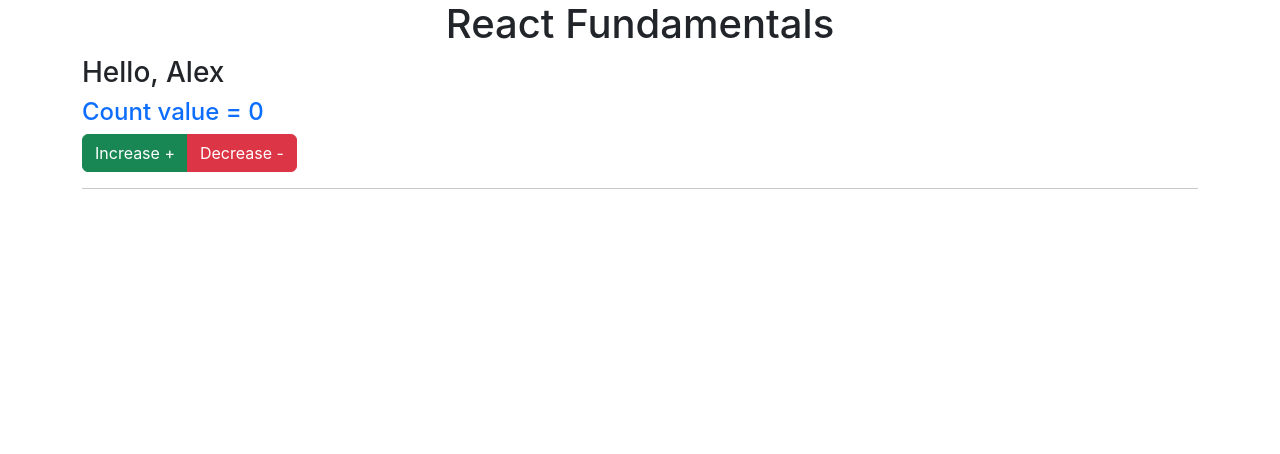
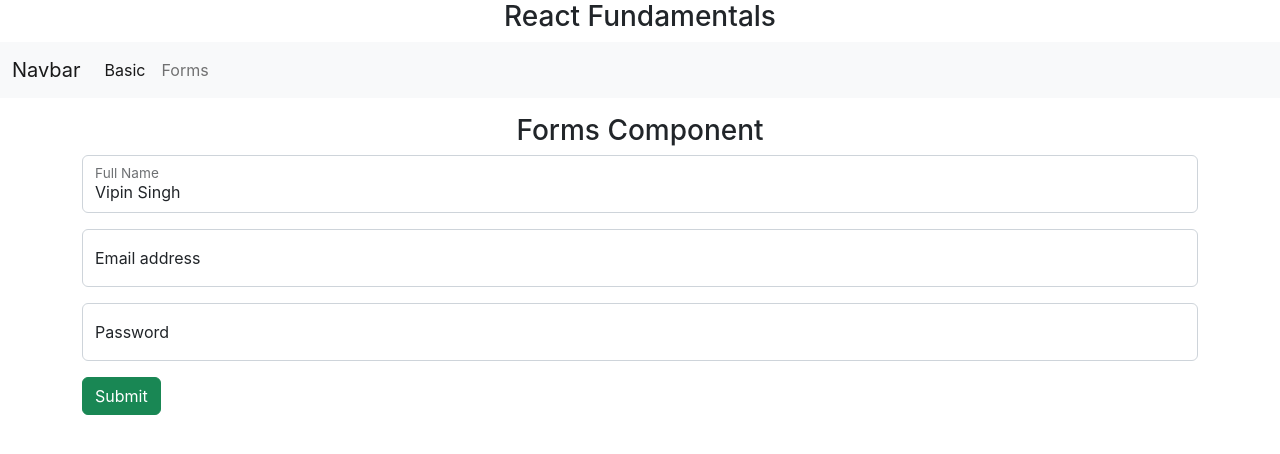
Before and after one commit to vpnsingh/ReactBasicTraining, a React (Create React App) app: page /forms in a window 1280 px wide. Shown: the top 454 px of the page. Built offline with nearby package versions, Linux system fonts and the light colour scheme.

Commit message:
routing added

```diff
--- a/package.json
+++ b/package.json
@@ -10,6 +10,7 @@
     "jquery": "^3.6.0",
     "react": "^18.2.0",
     "react-dom": "^18.2.0",
+    "react-router-dom": "^6.3.0",
     "react-scripts": "5.0.1",
     "web-vitals": "^2.1.4"
   },
--- a/src/App.js
+++ b/src/App.js
@@ -1,20 +1,12 @@
-import logo from './logo.svg';
 import './App.css';
-import Basic from './components/Basic';
+import Base from './core/Base';
 
 function App() {
 
-  const employeeData = [
-    { id: 101, name: 'John', salary: 25000 },
-    { id: 102, name: 'David', salary: 35000 },
-    { id: 103, name: 'Charles', salary: 85000 },
-    { id: 104, name: 'Gary', salary: 50000 }
-  ]
-
   return (
-    <div className="container">
-      <h1 className='text-center'>React Fundamentals</h1>
-      <Basic name="Alex" employee={employeeData} />
+    <div>
+      <h3 className='text-center'>React Fundamentals</h3>
+      <Base />
     </div>
   );
 }
--- /dev/null
+++ b/src/common/Header.js
@@ -0,0 +1,27 @@
+import React from 'react'
+import { Link } from 'react-router-dom';
+
+const Header = () => {
+  return (
+    <nav className="navbar navbar-expand-lg navbar-light bg-light">
+        <div className="container-fluid">
+            <a className="navbar-brand" href="#">Navbar</a>
+            <button className="navbar-toggler" type="button" data-bs-toggle="collapse" data-bs-target="#navbarNav" aria-controls="navbarNav" aria-expanded="false" aria-label="Toggle navigation">
+                <span className="navbar-toggler-icon"></span>
+            </button>
+            <div className="collapse navbar-collapse" id="navbarNav">
+            <ul className="navbar-nav">
+                <li className="nav-item">
+                    <Link to="/basic" className="nav-link active" aria-current="page">Basic</Link>
+                </li>
+                <li className="nav-item">
+                    <Link to="/forms" className="nav-link">Forms</Link>
+                </li>
+            </ul>
+            </div>
+        </div>
+    </nav>
+  )
+}
+
+export default Header;
--- a/src/components/Basic.js
+++ b/src/components/Basic.js
@@ -1,9 +1,16 @@
 import React, {useState} from "react";
+import Child from "./Child";
 
-const Basic = (props) => {
+const Basic = () => {
 
     const [count, setCount] = useState(0);
-    const [showemployee, setEmployee] = useState(false);
+
+    const employeeData = [
+        { id: 101, name: 'John', salary: 25000 },
+        { id: 102, name: 'David', salary: 35000 },
+        { id: 103, name: 'Charles', salary: 85000 },
+        { id: 104, name: 'Gary', salary: 50000 }
+    ]
 
     const increment = () => {
         setCount(count+1)
@@ -15,7 +22,6 @@
 
     return(
         <div>
-            <h3>Hello, {props.name}</h3>
             <div>
                 <h4 className="text-primary">Count value = {count}</h4>
                 <div className="btn-group">
@@ -24,27 +30,7 @@
                 </div>
             </div>
             <hr/>
-            {
-                showemployee && (
-                <table className="table">
-                    <tr>
-                        <th>Sr No.</th>
-                        <th>ID</th>
-                        <th>Name</th>
-                        <th>Salary</th>
-                    </tr>
-                    {
-                        props.employee.map((ele, i) => {
-                            return <tr key={i}>
-                                <td>{i+1}</td>
-                                <td>{ele.id}</td>
-                                <td>{ele.name}</td>
-                                <td>{ele.salary}</td>
-                            </tr>
-                        })
-                    }
-                </table>)
-            }
+            <Child name="New user" employee={employeeData} />
         </div>
     )
 }
--- /dev/null
+++ b/src/components/Child.js
@@ -0,0 +1,30 @@
+import React from 'react'
+
+const Child = ({name, employee}) => {
+
+  return (
+    <div>
+        <h3>Hello, {name}</h3>
+        <table className="table">
+            <tr>
+                <th>Sr No.</th>
+                <th>ID</th>
+                <th>Name</th>
+                <th>Salary</th>
+            </tr>
+            {
+                employee.map((ele, i) => {
+                    return <tr key={i}>
+                        <td>{i+1}</td>
+                        <td>{ele.id}</td>
+                        <td>{ele.name}</td>
+                        <td>{ele.salary}</td>
+                    </tr>
+                })
+            }
+        </table>
+    </div>
+  )
+}
+
+export default Child;
--- /dev/null
+++ b/src/components/Forms.js
@@ -0,0 +1,58 @@
+import React, {useState} from "react";
+
+const Forms = () => {
+
+    const [userinfo, setUserInfo] = useState({
+        fullName : 'Vipin Singh',
+        email : '',
+        password : ''
+    })
+
+    const { fullName, email, password } = userinfo
+
+    const submitDetails = (e) => {
+        e.preventDefault();
+        if(fullName == ''){
+            alert('Full Name can not be blank');
+            return
+        }else if(email == ''){
+            alert('Email can not be blank');
+            return
+        }else if(password == ''){
+            alert('Password can not be blank');
+            return
+        }
+        console.log(userinfo)
+    }
+
+    const handleChange = (name) => event => {
+        console.log(name, event.target.value)
+        setUserInfo({...userinfo, [name] : event.target.value})
+    }
+
+    return (
+        <div>
+            <h3 className="text-center mt-3">Forms Component</h3>
+            <form>
+                <div class="form-floating mb-3">
+                    <input type="text" class="form-control" id="floatingName" placeholder="Full Name"
+                        onChange={handleChange('fullName')} value={fullName} />
+                    <label for="floatingName">Full Name</label>
+                </div>
+                <div class="form-floating mb-3">
+                    <input type="email" class="form-control" id="floatingInput" placeholder="name@example.com"
+                        onChange={handleChange('email')} value={email} />
+                    <label for="floatingInput">Email address</label>
+                </div>
+                <div class="form-floating">
+                    <input type="password" class="form-control" id="floatingPassword" placeholder="Password"
+                        onChange={handleChange('password')} value={password}/>
+                    <label for="floatingPassword">Password</label>
+                </div>
+                <button className="btn btn-success mt-3" onClick={submitDetails}>Submit</button>
+            </form>
+        </div>
+    )
+}
+
+export default Forms;
--- /dev/null
+++ b/src/core/Base.js
@@ -0,0 +1,28 @@
+import React from 'react'
+import { BrowserRouter, Routes, Route } from 'react-router-dom';
+import Basic from '../components/Basic';
+import Forms from '../components/Forms';
+import Header from '../common/Header';
+
+const Base = () => {
+  return (
+    <main>
+        <BrowserRouter>
+            <header>
+                <Header />
+            </header>
+            <section className='container'>
+                <Routes>
+                    <Route path='/basic' element={<Basic />} />
+                    <Route path='/forms' element={<Forms />} />
+                </Routes>
+            </section>
+            <footer>
+                {/*  */}
+            </footer>
+        </BrowserRouter>
+    </main>
+  )
+}
+
+export default Base;
```
Also changed, not shown: 1 other file (tests, documents, lock files or other folders).
